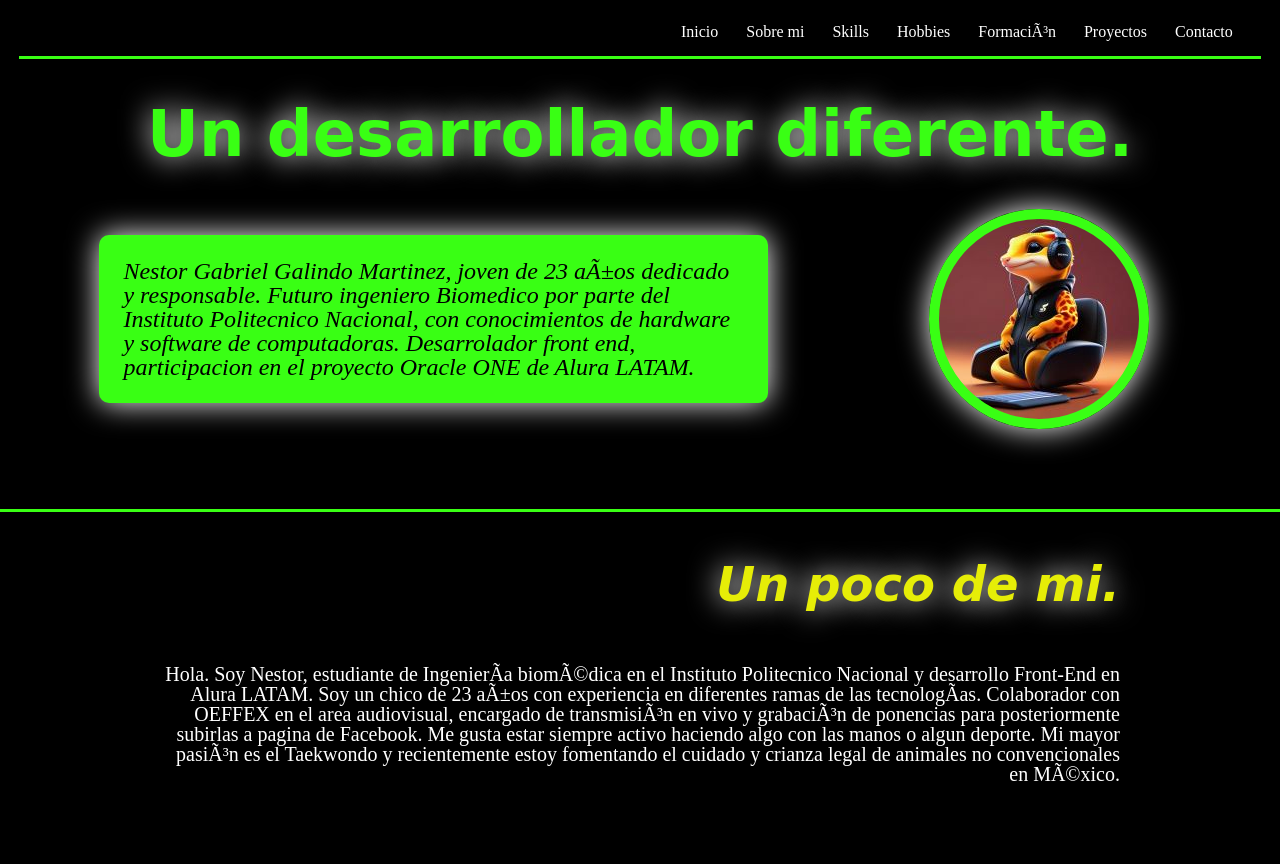
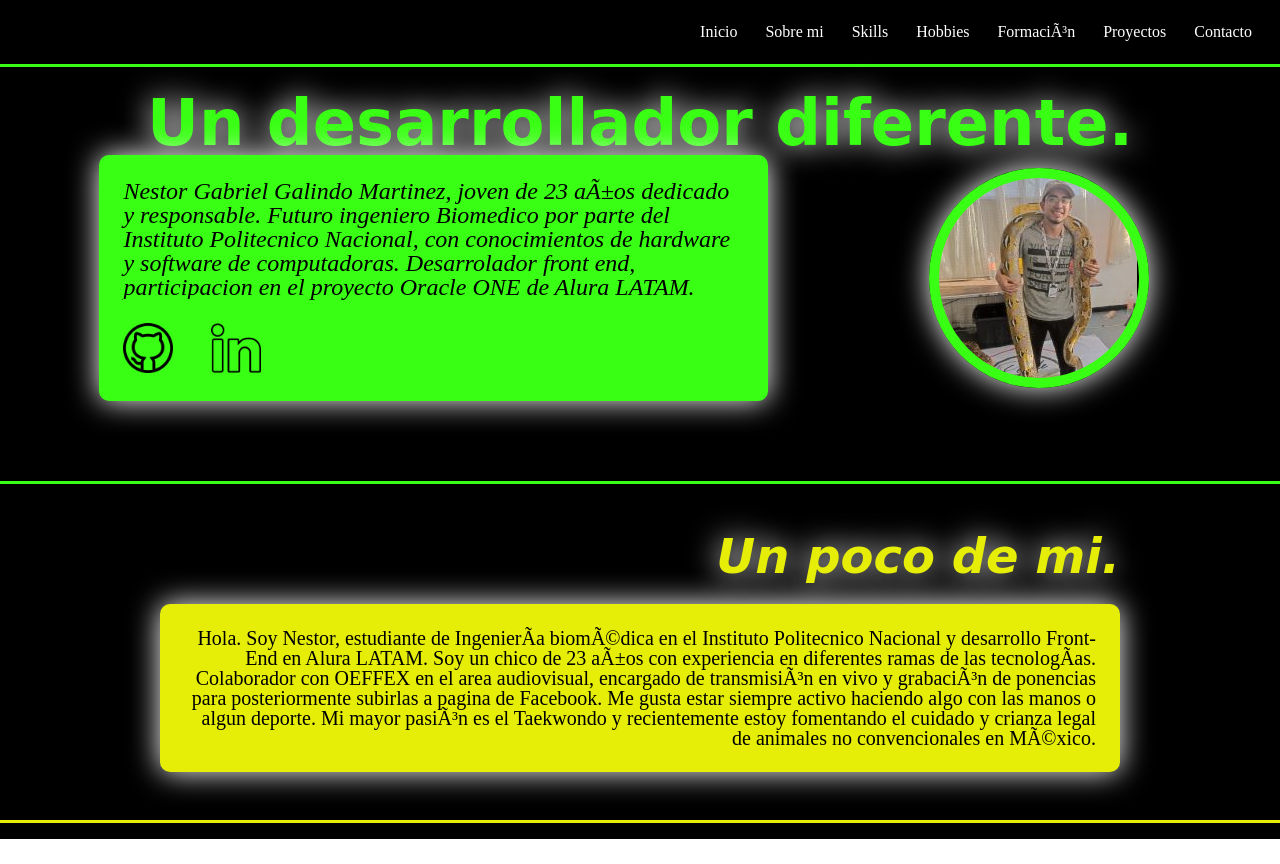
Before and after one commit to Cendigm1/Portafolio_Challenge, a plain HTML site: page index.html in a window 1280 px wide. After the commit the page ends 839 px from the top, so only its background shows below. Drawn offline with Linux system fonts and the light colour scheme; a web font is replaced by a local one.

Commit message:
Agregando imagenes y redes sociales

```diff
--- a/reset.css
+++ b/css/reset.css
@@ -4,7 +4,7 @@
 */
 
 html, body, div, span, applet, object, iframe,
-h2, h3, h4, h5, h6, p, blockquote, pre,
+h1, h2, h3, h4, h5, h6, p, blockquote, pre,
 a, abbr, acronym, address, big, cite, code,
 del, dfn, em, img, ins, kbd, q, s, samp,
 small, strike, strong, sub, sup, tt, var,
--- a/style.css
+++ b/css/style.css
@@ -6,8 +6,8 @@
 .barra__nav{
     width: 100%;
     border-bottom: solid #39ff14;
-    padding: 0 0 1rem 0;
-
+    padding: 1.5rem 0 1.5rem 0;
+    background-color: #000000;
 }
 .lista__nav{
     display: flex;
@@ -35,7 +35,8 @@
     text-align: center;
     font-family: 'Handjet', cursive;
     font-size: 4rem;
-    color: #39ff14
+    color: #39ff14;
+    font-weight: bold;
 }
 .acerca__de{
     color: #f9f9f9f9;
@@ -53,8 +54,13 @@
     border-radius: 10px;
     box-shadow: 0 0 30px #fff;
 }
+.redes{
+    background-color: #39ff14;
+    width:50px;
+    padding: 1.5rem 2rem 0 0;
+}
 .imagen__perfil{
-    background-image: url(Logo.jpg);
+    background-image: url(/Imagenes/Foto-mia.jpg);
     margin-right: 2rem;
     width:200px;
     height: 200px;
@@ -64,8 +70,10 @@
     box-shadow: 0 0 30px #fff;
 }
 .sobre{
+    border-bottom:solid #e6ed07;
     background-color: black;
     padding: 3rem 10rem;
+
 }
 .sobre__titulo{
     text-shadow: 0 0 30px white;
@@ -81,5 +89,12 @@
     padding: 2rem 0;
     font-size: 1.25rem;
     text-align: right;
-    color: white;
+    padding: 1.5rem;
+    color: black;
+    background-color: #e6ed07;
+    border-radius: 10px;
+    box-shadow: 0 0 30px #fff;
 }
+.container__skills{
+    background-color: black;
+}
--- a/index.html
+++ b/index.html
@@ -2,15 +2,15 @@
 <html lang es>
 <head>
     <meta charset="UTF-18">
+    <meta name="viewport" content="width=device-width, initial-scale=1" />
     <title>Portafolio Nestor Galindo</title>
-    <link rel="stylesheet" href="reset.css">
-    <link rel="stylesheet" href="style.css">
+    <link rel="stylesheet" href="/css/reset.css">
+    <link rel="stylesheet" href="/css/style.css">
     <link rel="preconnect" href="https://fonts.googleapis.com">
     <link rel="preconnect" href="https://fonts.gstatic.com" crossorigin>
     <link href="https://fonts.googleapis.com/css2?family=Handjet:wght@300&display=swap" rel="stylesheet">
 </head>
 <body>
-    <header class="container">
     <nav class="barra__nav">
         <ul class="lista__nav">
             <li class="lista__item"><a href="#titulo" class="item">Inicio</a></li>
@@ -23,19 +23,27 @@
 
         </ul>
     </nav>
+    <header class="container">
         <h1 class="titulo" id="titulo">Un desarrollador diferente.</h1>
         <div class="acerca__de">
-            <p class="titulo__descripcion">Nestor Gabriel Galindo Martinez, joven de 23 años dedicado y responsable. Futuro ingeniero Biomedico por parte del Instituto Politecnico Nacional, con conocimientos de hardware y software de computadoras. Desarrolador front end, participacion en el proyecto Oracle ONE de Alura LATAM.
+            <div  class="titulo__descripcion">
+                <p>Nestor Gabriel Galindo Martinez, joven de 23 años dedicado y responsable. Futuro ingeniero Biomedico por parte del Instituto Politecnico Nacional, con conocimientos de hardware y software de computadoras. Desarrolador front end, participacion en el proyecto Oracle ONE de Alura LATAM.
                 </p>
+                <a href="https://github.com/Cendigm1"><img src="Imagenes/github.png" alt="Github" class="redes"></a>
+                <a href="https://www.linkedin.com/in/nestorgalindo/"><img src="Imagenes/linkedin.png" alt="Github" class="redes"></a>
+            </div>
             <div class="imagen__perfil"></div>
         </div>
+
     </header>
     <section class="sobre">
         <h2 class="sobre__titulo" id="sobre__titulo">Un poco de mi.</h2>
         <p class="sobre__texto">Hola. Soy Nestor, estudiante de Ingeniería biomédica en el Instituto Politecnico Nacional y desarrollo Front-End en Alura LATAM. Soy un chico de 23 años con experiencia en diferentes ramas de las tecnologías. Colaborador con OEFFEX en el area audiovisual, encargado de transmisión en vivo y grabación de ponencias para posteriormente subirlas a pagina de Facebook.
         Me gusta estar siempre activo haciendo algo con las manos o algun deporte. Mi mayor pasión es el Taekwondo y recientemente estoy fomentando el cuidado y crianza legal de animales no convencionales en México.
         </p>
-
+    </section>
+    <section class="container__skills">
+        <h2 class="titulo__skills">Skills</h2>
     </section>
 </body>
 </html>
```
Also changed, not shown: Imagenes/Foto-mia.jpg (added), Imagenes/Gamer.jpg (added), Imagenes/Logo.jpg (renamed from Logo.jpg), Imagenes/escorpio.jpg (added), Imagenes/github.png (added), Imagenes/hacker.jpg (added), Imagenes/linkedin.png (added), Logo.jpeg (deleted). Lines whose indentation alone changed are shown as unchanged.
